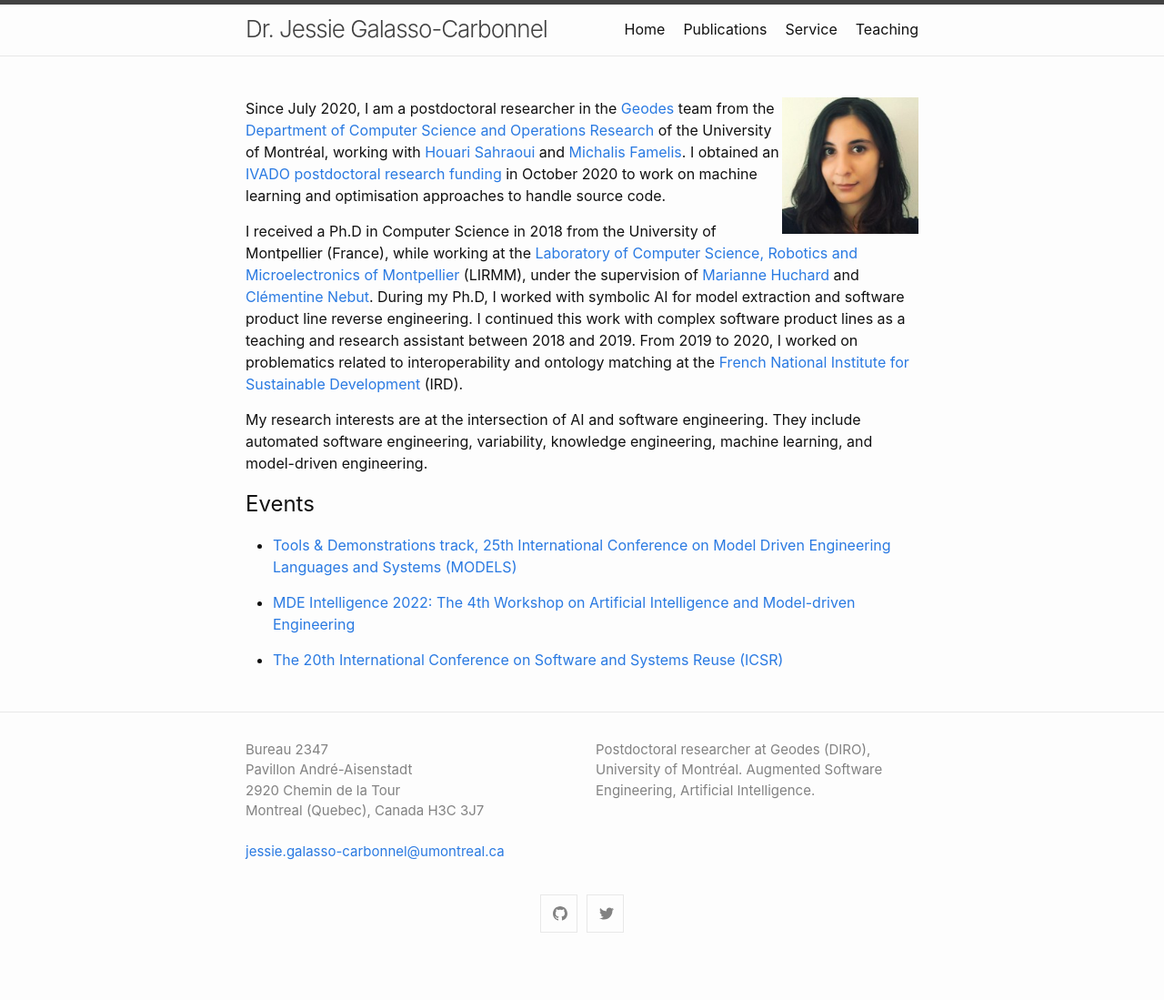
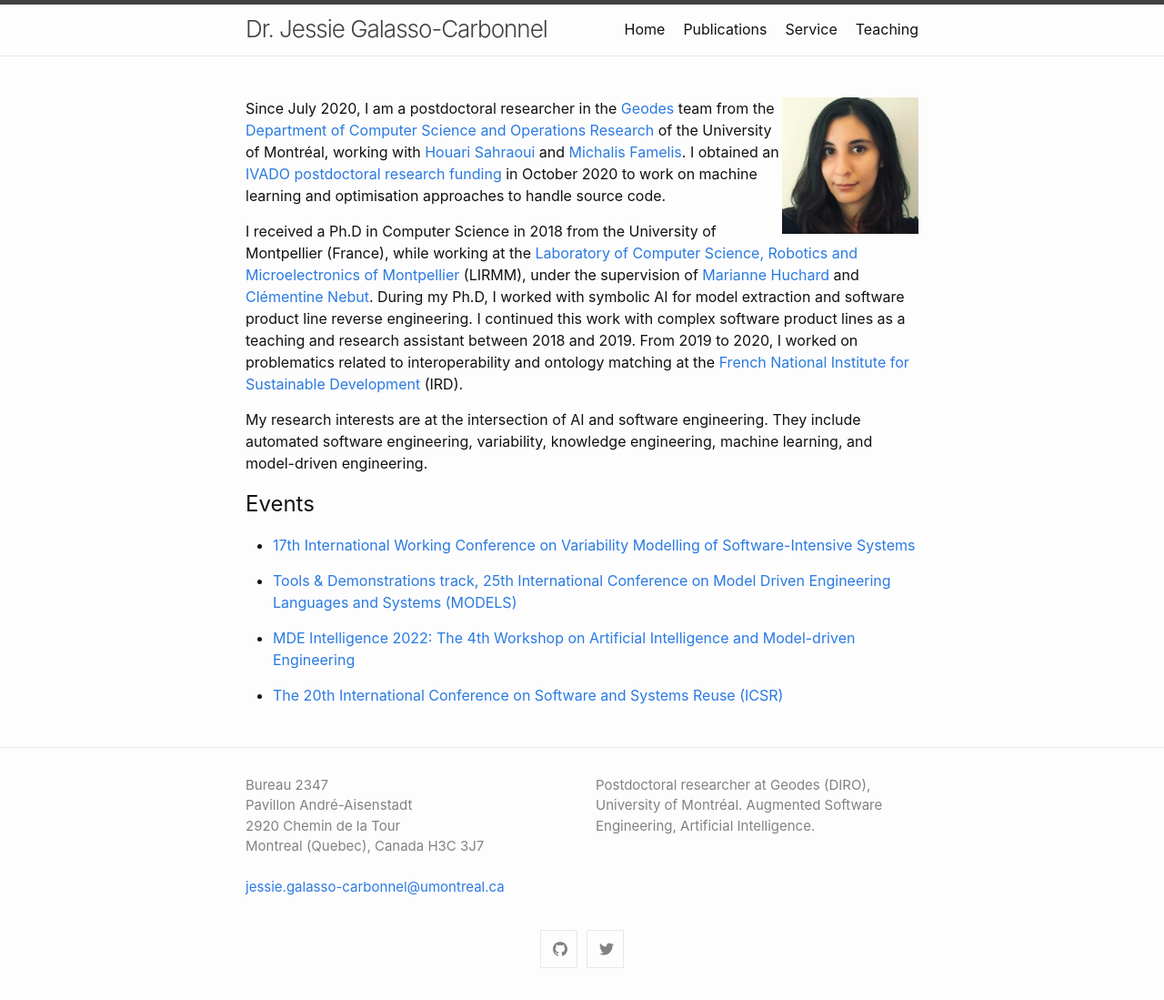
Before and after one commit to jgalasso/jgalasso.github.io, a Jekyll site: the page built from index.markdown, in a window 1280 px wide. Shown: the whole page at 91% size. Built offline with Jekyll 4.4.1, drawn with Linux system fonts in a browser that asks for light colours; before the commit the page ends 1060 px from its top, so only the background shows below that.

Commit message:
Update index.markdown

```diff
--- a/index.markdown
+++ b/index.markdown
@@ -16,6 +16,8 @@ My research interests are at the intersection of AI and software engineering. Th
 
 ## Events
 
+* [17th International Working Conference on Variability Modelling of Software-Intensive Systems](https://vamos2023.sdu.dk/)
+
 * [Tools & Demonstrations track, 25th International Conference on Model Driven Engineering Languages and Systems (MODELS)](https://conf.researchr.org/track/models-2022/models-2022-tools---demonstrations)
 
 * [MDE Intelligence 2022: The 4th Workshop on Artificial Intelligence and Model-driven Engineering](https://mde-intelligence.github.io/)
```
